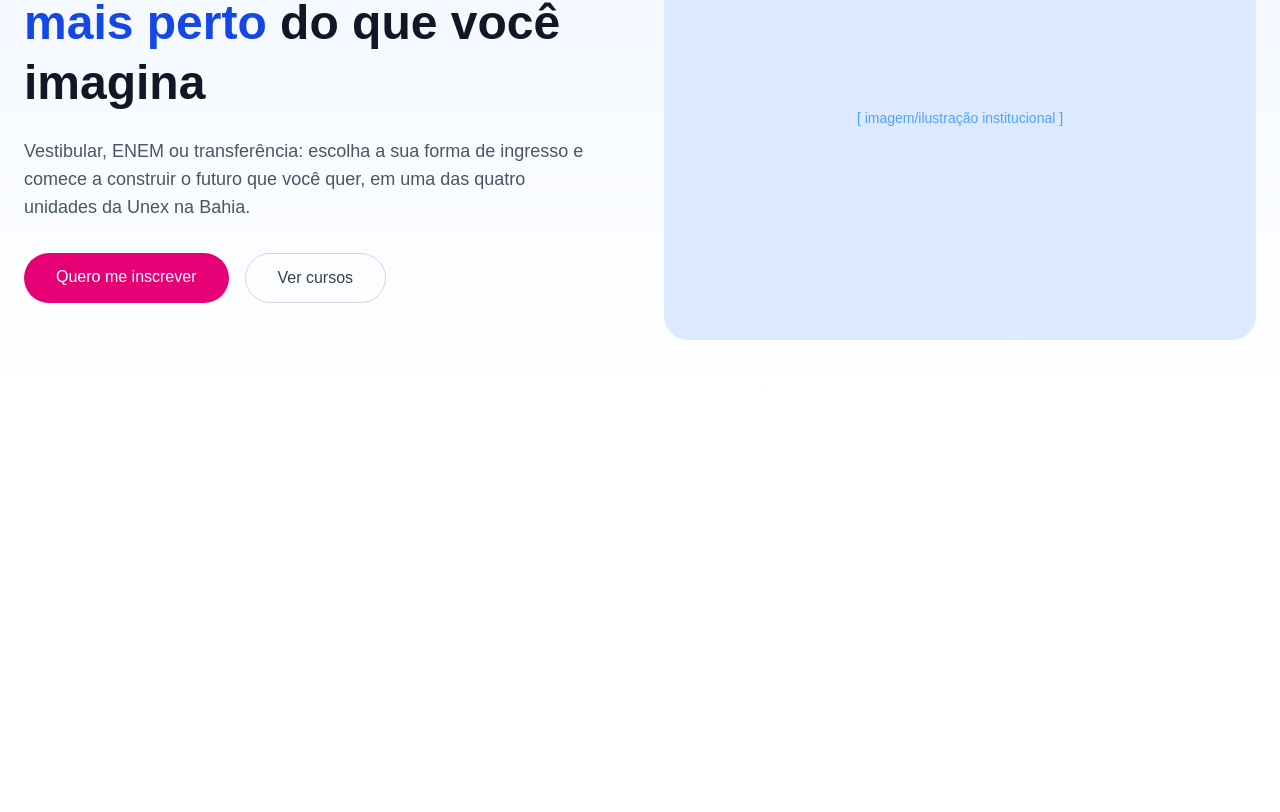
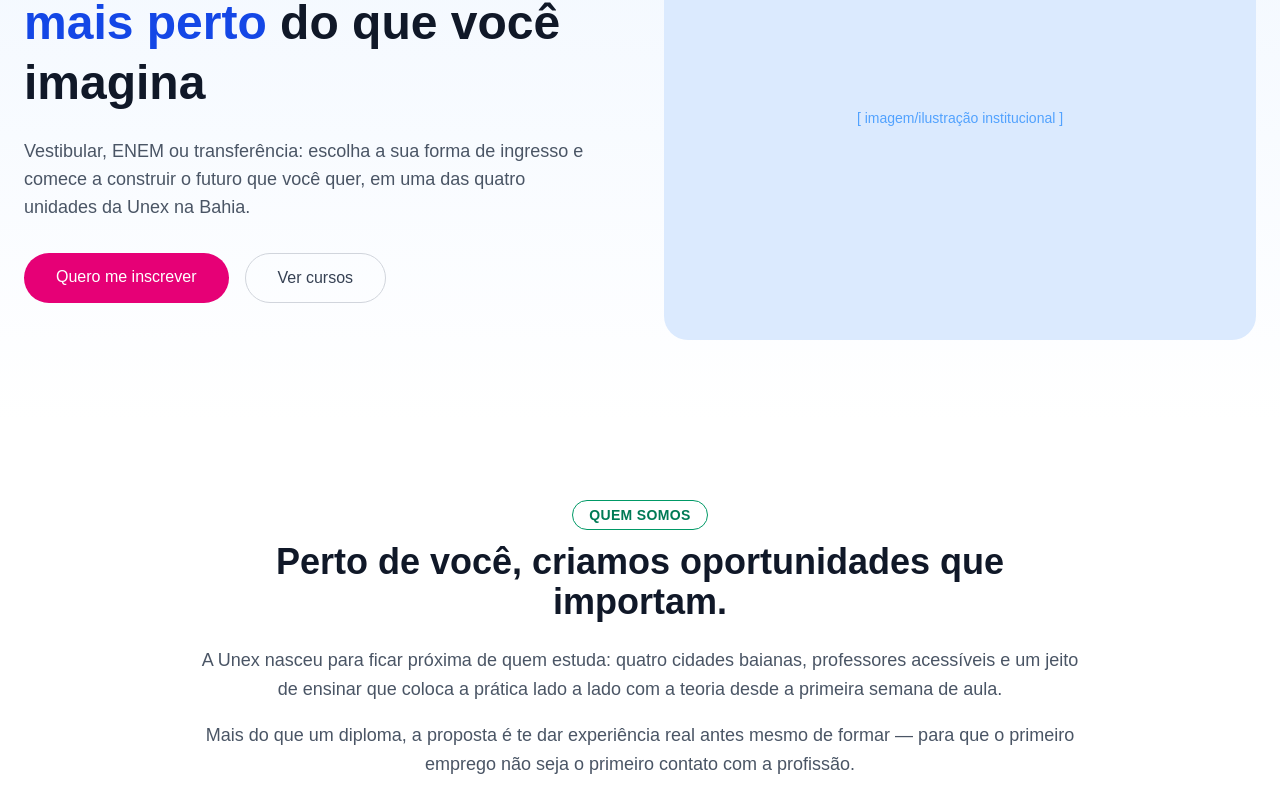
Before and after one commit to DiegoZarpok/unex-redesign, a Next.js app: page / in a window 1280 px wide. Shown: the part 232-1044 px from the top of the page. Before the commit the page ends 800 px from the top, so only its background shows below. Built offline with nearby package versions, Linux system fonts and the light colour scheme.

Commit message:
feat: secao About com selo QUEM SOMOS em destaque

```diff
--- a/app/page.tsx
+++ b/app/page.tsx
@@ -1,11 +1,13 @@
 import { Header } from "@/components/Header/Header";
 import { Hero } from "@/components/Hero/Hero";
+import { About } from "@/components/About/About";
 
 export default function Home() {
   return (
     <main>
       <Header />
       <Hero />
+      <About />
     </main>
   );
 }
--- /dev/null
+++ b/components/About/About.tsx
@@ -0,0 +1,39 @@
+"use client";
+
+import { motion } from "framer-motion";
+
+export function About() {
+  return (
+    <section id="about" className="py-20 px-6 bg-white">
+      <div className="max-w-4xl mx-auto text-center">
+        <motion.div
+          initial={{ opacity: 0, y: 20 }}
+          whileInView={{ opacity: 1, y: 0 }}
+          viewport={{ once: true, amount: 0.3 }}
+          transition={{ duration: 0.6 }}
+        >
+          <span className="inline-block border border-emerald-600 text-emerald-700 font-semibold uppercase text-sm tracking-wide px-4 py-1 rounded-full">
+            Quem somos
+          </span>
+
+          <h2 className="mt-3 text-3xl md:text-4xl font-bold text-gray-900">
+            Perto de você, criamos oportunidades que importam.
+          </h2>
+
+          <p className="mt-6 text-lg text-gray-600 leading-relaxed">
+            A Unex nasceu para ficar próxima de quem estuda: quatro cidades
+            baianas, professores acessíveis e um jeito de ensinar que coloca
+            a prática lado a lado com a teoria desde a primeira semana de
+            aula.
+          </p>
+
+          <p className="mt-4 text-lg text-gray-600 leading-relaxed">
+            Mais do que um diploma, a proposta é te dar experiência real
+            antes mesmo de formar — para que o primeiro emprego não seja o
+            primeiro contato com a profissão.
+          </p>
+        </motion.div>
+      </div>
+    </section>
+  );
+}
```
